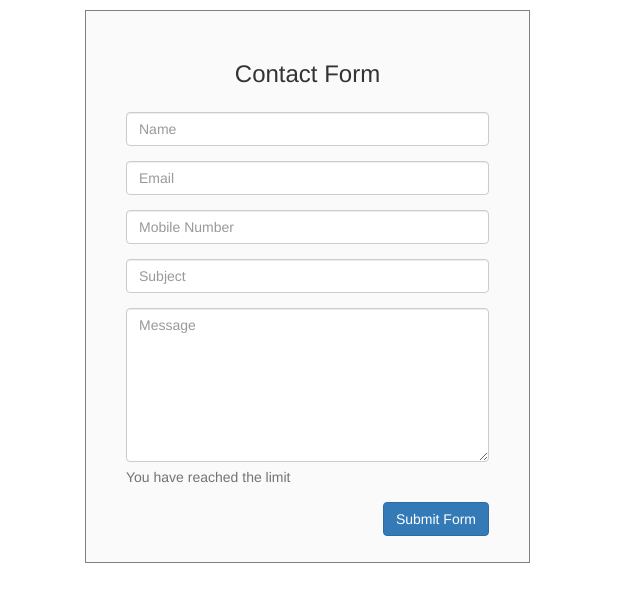
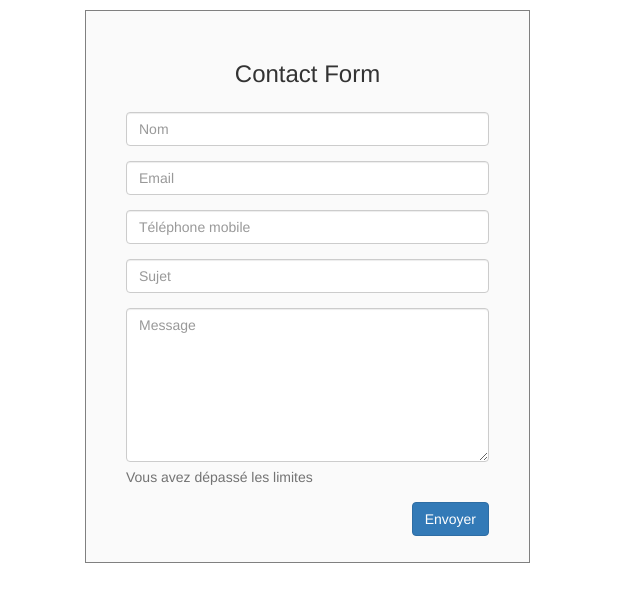
Before and after one commit to francisrtn/exercice_git, a plain HTML site: page Index.html in a window 1280 px wide. Shown: the whole page, without its empty margins (0-640 px from the left). Drawn offline with nearby package versions, Linux system fonts and the light colour scheme.

Commit message:
Modification des placeholder dans le code HTML

```diff
--- a/Index.html
+++ b/Index.html
@@ -39,23 +39,23 @@
         <br style="clear:both">
                     <h3 style="margin-bottom: 25px; text-align: center;">Contact Form</h3>
     				<div class="form-group">
-						<input type="text" class="form-control" id="name" name="name" placeholder="Name" required>
+						<input type="text" class="form-control" id="name" name="name" placeholder="Nom" required>
 					</div>
 					<div class="form-group">
 						<input type="text" class="form-control" id="email" name="email" placeholder="Email" required>
 					</div>
 					<div class="form-group">
-						<input type="text" class="form-control" id="mobile" name="mobile" placeholder="Mobile Number" required>
+						<input type="text" class="form-control" id="mobile" name="mobile" placeholder="Téléphone mobile" required>
 					</div>
 					<div class="form-group">
-						<input type="text" class="form-control" id="subject" name="subject" placeholder="Subject" required>
+						<input type="text" class="form-control" id="subject" name="subject" placeholder="Sujet" required>
 					</div>
                     <div class="form-group">
                     <textarea class="form-control" type="textarea" id="message" placeholder="Message" maxlength="140" rows="7"></textarea>
-                        <span class="help-block"><p id="characterLeft" class="help-block ">You have reached the limit</p></span>
+                        <span class="help-block"><p id="characterLeft" class="help-block ">Vous avez dépassé les limites</p></span>
                     </div>
 
-        <button type="button" id="submit" name="submit" class="btn btn-primary pull-right">Submit Form</button>
+        <button type="button" id="submit" name="submit" class="btn btn-primary pull-right">Envoyer</button>
         </form>
     </div>
 </div>
```
